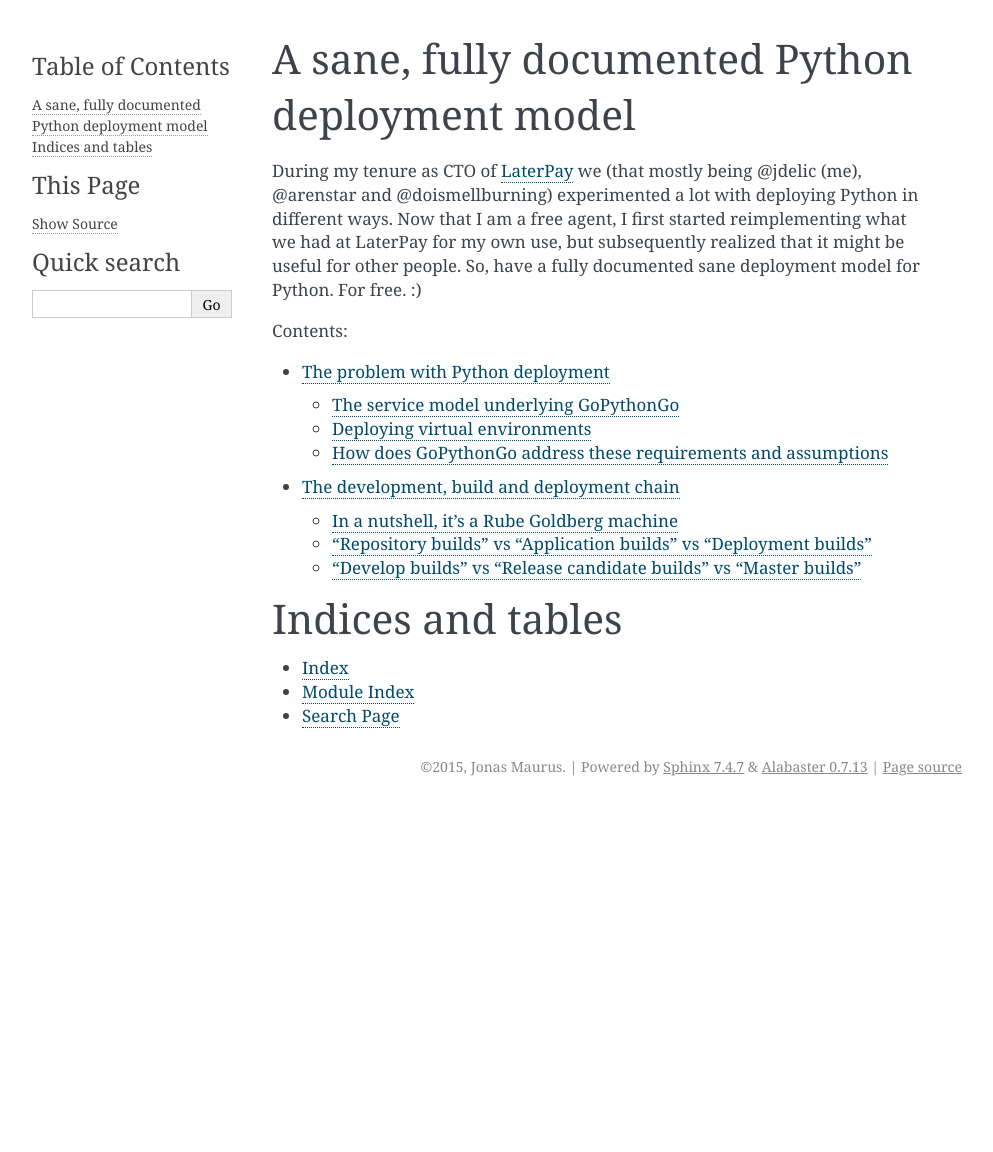
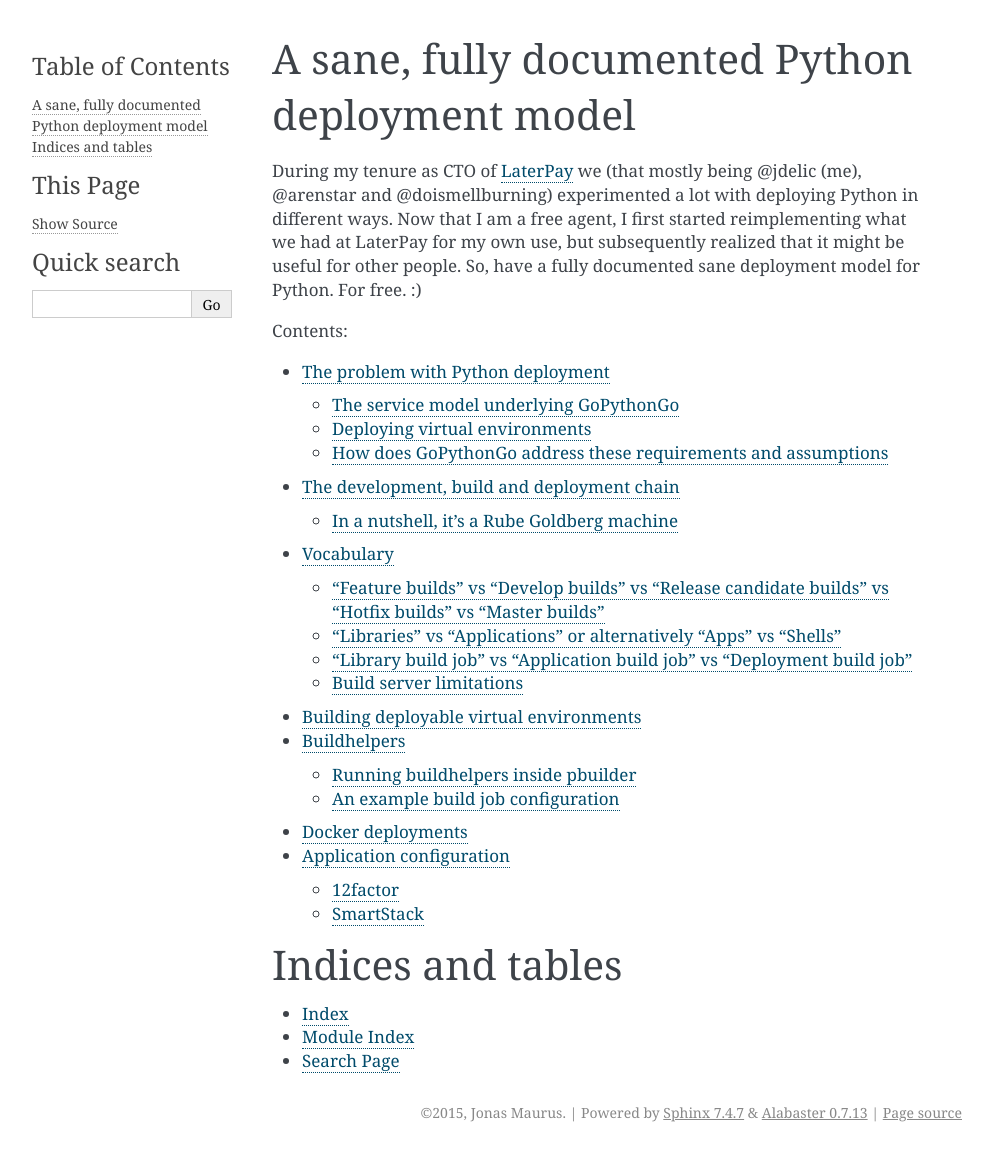
Before and after one commit to gopythongo/gopythongo, a Sphinx documentation site: the page built from source/index.rst, in a window 1280 px wide. Shown: the whole page, without its empty margins (148-1141 px from the left). Built offline with Sphinx 7.4.7, drawn with Linux system fonts in a browser that asks for light colours; before the commit the page ends 900 px from its top, so only the background shows below that; some of the changed lines change nothing that is shown.

Commit message:
add more headlines and text about builds and projects

```diff
--- a/source/build_process.rst
+++ b/source/build_process.rst
@@ -6,30 +6,108 @@
 In a nutshell, it's a Rube Goldberg machine
 -------------------------------------------
 Assuming you're using the `Git Flow <http://nvie.com/posts/a-successful-git-branching-model/>`_ development process,
-typically what you want to happen when you push to your `develop` branch or merge a pull request, is this:
+typically what you want to happen when you push to a `feature/*` branch is this:
 
-  * Your repository host sends a webhook to your build server and code health analytics tools like landscape.io
-  * Your build server "builds" the affected code repository. For Python projects that usually means:
-      - running the unit tests (perhaps against multiple Python versions using tox)
-      - running static analysis tools (flake8 et al)
-      - analyzing and reporting code coverage
-      - packaging a `sdist` or `wheel` distribution and uploading it to a local Pypi package server
-  * Your build server then triggers the builds for downstream builds depending on the code that was just built. These
-    builds will run their own tests using the new `sdist` or `wheel` distribution from the local Pypi package server.
-  * When the build chain reaches your actual applications, integration tests run using the updated code.
-  * Finally, an application build is triggered. The build server runs buildhelpers *build.py* inside a pbuilder
-    chroot environment, downloading your application and its dependencies from your local Pypi server, installing
-    them in a virtual environment inside the chroot and packaging that virtual environment as a package then
-    moving that package into, for example, an apt package repository. Alternatively a Docker container might be
-    provisioned with the application and uploaded to a Docker registry.
-  * An application build might trigger an automatic deployment build job which uses `Fabric <>`_ or similar toolkits
-    like `mcollective` or `salt` to trigger application servers to download and install the updated packages or
-    containers as well as execute a blue/green deployment strategy.
+* Your repository host sends a webhook to your build server and code health analytics tools like landscape.io
+* Your build server "builds" the affected code repository. For Python projects that usually means:
+    - running the unit tests (perhaps against multiple Python versions using tox)
+    - running static analysis tools (flake8 et al)
+    - analyzing and reporting code coverage
+
+At a minimum, when you push to your `develop` branch or merge a pull request for a feature branch, you will want to
+then execute further steps:
+
+* packaging a `sdist` or `wheel` distribution and uploading it to a local Pypi package server
+* Your build server then triggers the builds for downstream builds depending on the code that was just built. These
+  builds will run their own tests using the new `sdist` or `wheel` distribution from the local Pypi package server.
+* When the build chain reaches your actual applications, integration tests run using the updated code.
+* Finally, an application build is triggered. The build server runs buildhelpers *build.py* inside a pbuilder
+  chroot environment, downloading your application and its dependencies from your local Pypi server, installing
+  them in a virtual environment inside the chroot and packaging that virtual environment as a package then
+  moving that package into, for example, an apt package repository. Alternatively a Docker container might be
+  provisioned with the application and uploaded to a Docker registry.
+* An application build might trigger an automatic deployment build job which uses `Fabric <>`_ or similar toolkits
+  like `mcollective` or `salt` to trigger application servers to download and install the updated packages or
+  containers as well as execute a blue/green deployment strategy.
 
 
-"Repository builds" vs "Application builds" vs "Deployment builds"
-------------------------------------------------------------------
+Vocabulary
+==========
+
+Throughout this document the individual parts of the above deployment chain are referred to by different names
+usually encompassing different parts of the whole chain.
 
 
-"Develop builds" vs "Release candidate builds" vs "Master builds"
+"Feature builds" vs "Develop builds" vs "Release candidate builds" vs "Hotfix builds" vs "Master builds"
+--------------------------------------------------------------------------------------------------------
+On your build server, you will have all four but depending on your build server they might be combined into a single
+build job. The difference is how many steps you go through for eaco of these in your build process. For example, you
+might not want to deploy feature builds. The above terminology is very much oriented towards `Git Flow` but the general
+concept works for every branching/development model you might use.
+
+Generally a *feature build* means building *feature branches*, often triggered by a feature branch becoming a pull
+request. For JenkinsCI you can accomplish that with the
+`GitHub Pull Request Builder <https://wiki.jenkins-ci.org/display/JENKINS/GitHub+pull+request+builder+plugin>`_ plugin.
+TravisCI supports it `out of the box <http://blog.travis-ci.com/2012-08-13-build-workflow-around-pull-requests/>`_. and
+CircleCI`does too <http://blog.circleci.com/github-status-support/>`_.
+
+A *develop build* means building your cutting edge code, which in `Git Flow` terms means your ``develop`` branch. You
+usually not only want to build commits to the develop branch, but also then build downstream code and deploy it to a
+testing platform for further tests (integration tests and UI tests come to mind).
+
+A *release build* means building project releases. In `Git FLow` terms you would do that while a ``release`` branch is
+in its "hardening" phase. These builds are also usually deployed to testing servers.
+
+A *master build* builds your ``master`` branch. This will always happen in `Git Flow` once a release branch is merged
+into master and the release is promoted to production servers. The builds resulting from this are hosted on your live
+servers and face your customers.
+
+*Hotfix builds* are really similar to release builds. If you have separate teams building your next release while others
+maintain your live servers and might release hotfixes, you might want to have a separate testing platform for hotfixes.
+In any case, ``hotfix`` branches get merged into ``master`` when they are released to live servers.
+
+
+"Libraries" vs "Applications" or alternatively "Apps" vs "Shells"
 -----------------------------------------------------------------
+
+
+
+"Library build job" vs "Application build job" vs "Deployment build job"
+---------------------------------------------------------------------------
+For the purpose of this process documentation this document distinguishes between these three build job types. A build
+job is "a job configured on your build server". That definition does not always map one to one onto every availabe
+build server. In some cases limitations of your build environment will require you to combine multiple build job types
+into a single build job.
+
+Library build job
+'''''''''''''''''
+A library build job builds a installable artifact, for Python that's basically always a `sdist` or `wheel` distributable
+that gets uploaded to a Pypi server. That job should also follow basic code hygiene standards. I prefer the following:
+
+* Run flake8 to enforce PEP-8 conformance
+* Run additional static analysis tools like landscape.io
+* Unit test code coverage should be ratcheted, so the build fails if coverage goes down from a previous build
+
+If the library build is used by downstream applications, if you have a way for deploying feature branches of libraries,
+but at the very least for your main development, release and master branches you will want to trigger downstream builds
+of the libraries or applications using the library just built.
+
+Application build job
+'''''''''''''''''''''
+Building an application in GoPythonGo terms is a *purely intellectual distinction from a library build*.
+
+Deployment build job
+''''''''''''''''''''
+
+
+Build server limitations
+------------------------
+Obviously I can only speak to build environments that I have used before. So this is not a complete list of environments
+that need special considerations or adaptations.
+
+TravisCI
+''''''''
+As mentioned above, at the time of me writing this, TravisCI does not support downstream builds. There are various
+ideas out there (for example
+`this write-up by RightScale <http://eng.rightscale.com/2015/04/27/dependent-builds-in-travis.html>`_) on how to
+deal with this. But this is definitely one area where you will have to adapt GoPythonGo to your specific environment.
--- /dev/null
+++ b/source/configuration.rst
@@ -0,0 +1,16 @@
+.. configuration:
+
+Application configuration
+=========================
+
+
+12factor
+--------
+
+
+SmartStack
+----------
+
+
+Consul and consul-template
+''''''''''''''''''''''''''
--- /dev/null
+++ b/source/docker.rst
@@ -0,0 +1,4 @@
+.. _docker:
+
+Docker deployments
+==================
--- a/source/index.rst
+++ b/source/index.rst
@@ -16,7 +16,9 @@
 
    intro
    build_process
-
+   virtualenvs
+   docker
+   configuration
 
 Indices and tables
 ==================
--- /dev/null
+++ b/source/virtualenvs.rst
@@ -0,0 +1,16 @@
+.. virtualenvs:
+
+Building deployable virtual environments
+========================================
+
+
+Buildhelpers
+============
+
+
+Running buildhelpers inside pbuilder
+------------------------------------
+
+
+An example build job configuration
+----------------------------------
```
